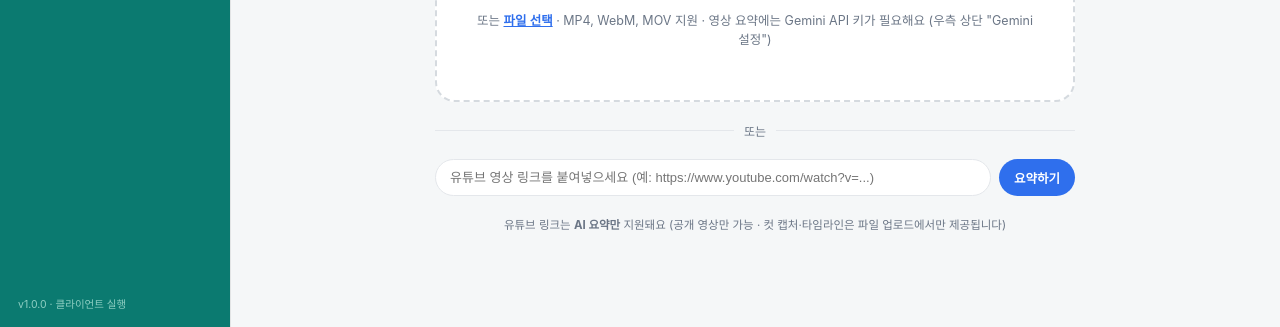
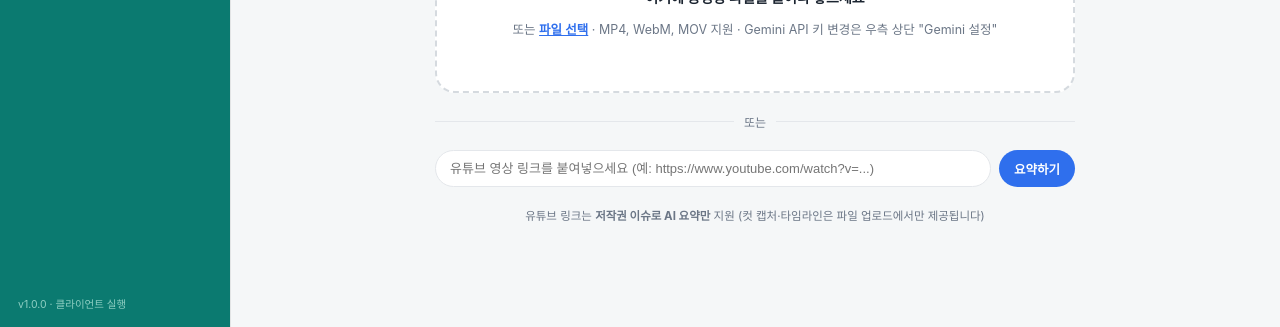
Before and after one commit to kwanghyeon-cpu/khyeon.kim, a plain HTML site: page video_analyzer_5.html in a window 1280 px wide. Shown: the part 473-800 px from the top of the page. Drawn offline with Linux system fonts and the light colour scheme.

Commit message:
Update video_analyzer_5.html

```diff
--- a/video_analyzer_5.html
+++ b/video_analyzer_5.html
@@ -330,7 +330,7 @@
           <div class="dropzone" id="dropzone">
             <p class="icon">📄</p>
             <p class="title">여기에 동영상 파일을 끌어다 놓으세요</p>
-            <p class="hint">또는 <span class="browse" id="browseLink">파일 선택</span> · MP4, WebM, MOV 지원 · 영상 요약에는 Gemini API 키가 필요해요 (우측 상단 "Gemini 설정")</p>
+            <p class="hint">또는 <span class="browse" id="browseLink">파일 선택</span> · MP4, WebM, MOV 지원 · Gemini API 키 변경은 우측 상단 "Gemini 설정"</p>
             <input type="file" id="fileInput" accept="video/*">
           </div>
 
@@ -340,7 +340,7 @@
             <input type="text" id="youtubeUrlInput" placeholder="유튜브 영상 링크를 붙여넣으세요 (예: https://www.youtube.com/watch?v=...)">
             <button class="btn-primary" id="youtubeAnalyzeBtn" type="button">요약하기</button>
           </div>
-          <p class="youtube-note">유튜브 링크는 <strong>AI 요약만</strong> 지원돼요 (공개 영상만 가능 · 컷 캡처·타임라인은 파일 업로드에서만 제공됩니다)</p>
+          <p class="youtube-note">유튜브 링크는 <strong>저작권 이슈로 AI 요약만</strong> 지원 (컷 캡처·타임라인은 파일 업로드에서만 제공됩니다)</p>
         </div>
       </div>
 
```
